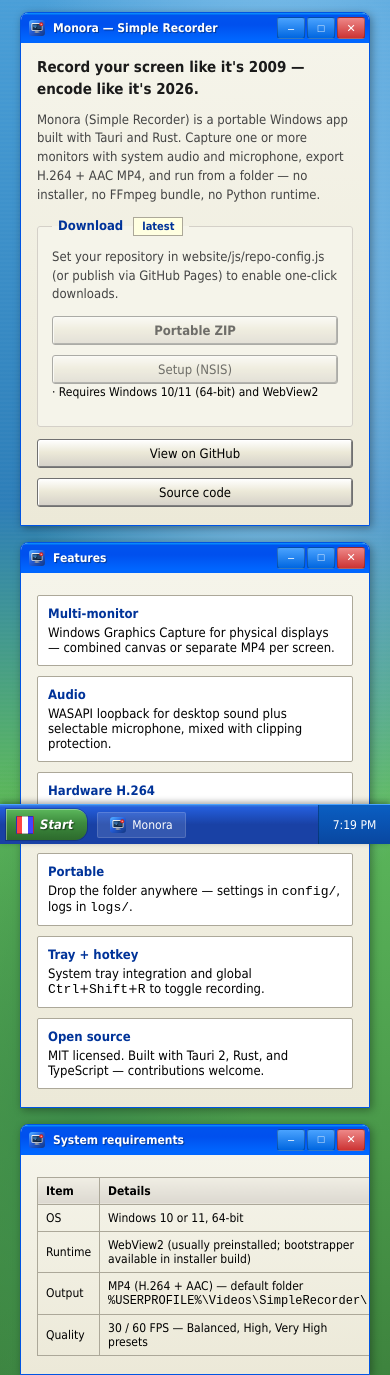
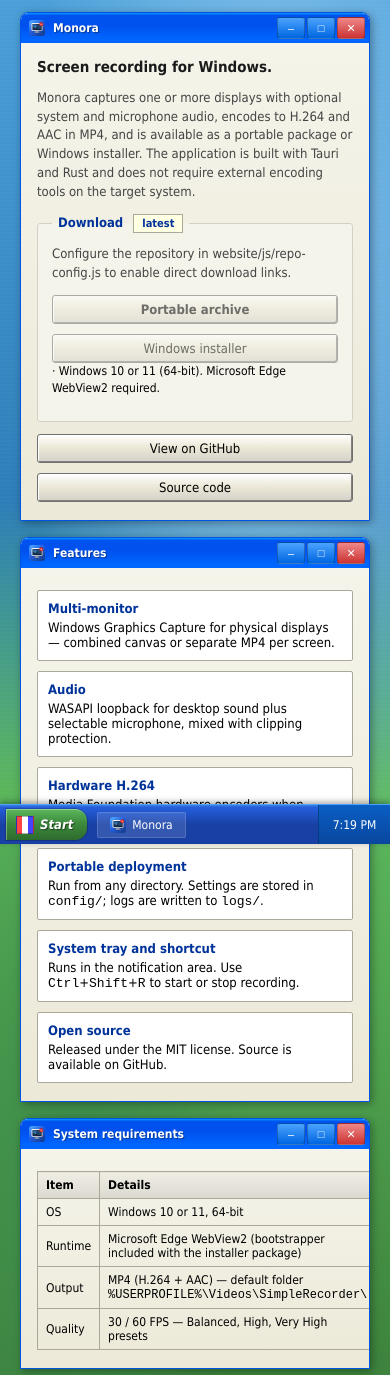
Before and after one commit to hardikkanajariya-in/Monora, a website built with Vite: page website/index.html in a window 390 px wide. Shown: the top 1375 px of the page. Built offline with nearby package versions, Linux system fonts and the light colour scheme.

Commit message:
Refactor project branding to "Monora" by updating titles and descriptions across HTML, CSS, and TypeScript files. Enhanced UI elements for recording status and buttons, and improved website content for clarity and consistency.

```diff
--- a/src-tauri/tauri.conf.json
+++ b/src-tauri/tauri.conf.json
@@ -12,7 +12,7 @@
   "app": {
     "windows": [
       {
-        "title": "Monora — Simple Recorder",
+        "title": "Monora",
         "width": 400,
         "height": 620,
         "resizable": true,
--- a/website/css/winclassic.css
+++ b/website/css/winclassic.css
@@ -1,4 +1,4 @@
-/* Monora landing — lightweight Windows 7 / XP classic desktop */
+/* Monora landing page — classic Windows desktop theme */
 
 @font-face {
   font-family: "TahomaLocal";
--- a/website/index.html
+++ b/website/index.html
@@ -5,9 +5,9 @@
     <meta name="viewport" content="width=device-width, initial-scale=1.0" />
     <meta
       name="description"
-      content="Monora — lightweight portable Windows screen recorder. Multi-monitor capture, system audio, hardware H.264, no FFmpeg required."
+      content="Monora is a portable screen recorder for Windows with multi-monitor capture, system and microphone audio, and H.264 MP4 export."
     />
-    <title>Monora — Screen Recorder for Windows</title>
+    <title>Monora | Screen Recorder for Windows</title>
     <link rel="icon" href="assets/monora-icon.svg" type="image/svg+xml" />
     <link rel="stylesheet" href="css/winclassic.css" />
   </head>
@@ -28,7 +28,7 @@
         <article class="win win--wide" id="welcome">
           <header class="titlebar">
             <img class="titlebar-icon" src="assets/monora-icon.svg" width="16" height="16" alt="" />
-            <span class="titlebar-text">Monora — Simple Recorder</span>
+            <span class="titlebar-text">Monora</span>
             <div class="titlebar-controls" aria-hidden="true">
               <button type="button" class="titlebar-btn">&#8211;</button>
               <button type="button" class="titlebar-btn">&#9633;</button>
@@ -37,12 +37,13 @@
           </header>
           <div class="win-body">
             <p class="lead">
-              <strong>Record your screen like it's 2009 — encode like it's 2026.</strong>
+              <strong>Screen recording for Windows.</strong>
             </p>
             <p class="muted">
-              Monora (Simple Recorder) is a portable Windows app built with Tauri and Rust. Capture one or
-              more monitors with system audio and microphone, export H.264 + AAC MP4, and run from a folder —
-              no installer, no FFmpeg bundle, no Python runtime.
+              Monora captures one or more displays with optional system and microphone audio, encodes to
+              H.264 and AAC in MP4, and is available as a portable package or Windows installer. The
+              application is built with Tauri and Rust and does not require external encoding tools on the
+              target system.
             </p>
 
             <fieldset class="groupbox">
@@ -56,7 +57,7 @@
                   aria-disabled="true"
                   rel="noopener"
                 >
-                  Portable ZIP
+                  Portable archive
                 </a>
                 <a
                   id="download-installer"
@@ -65,12 +66,12 @@
                   aria-disabled="true"
                   rel="noopener"
                 >
-                  Setup (NSIS)
+                  Windows installer
                 </a>
               </div>
               <p class="footer-links">
                 <a id="releases-fallback" href="https://github.com" hidden>All releases</a>
-                · Requires Windows 10/11 (64-bit) and WebView2
+                · Windows 10 or 11 (64-bit). Microsoft Edge WebView2 required.
               </p>
             </fieldset>
 
@@ -103,19 +104,19 @@
               </div>
               <div class="feature-tile">
                 <strong>Hardware H.264</strong>
-                Media Foundation encoders when your GPU drivers support them; sensible software fallback.
+                Media Foundation hardware encoders when available, with a software fallback path.
               </div>
               <div class="feature-tile">
-                <strong>Portable</strong>
-                Drop the folder anywhere — settings in <code>config/</code>, logs in <code>logs/</code>.
+                <strong>Portable deployment</strong>
+                Run from any directory. Settings are stored in <code>config/</code>; logs are written to <code>logs/</code>.
               </div>
               <div class="feature-tile">
-                <strong>Tray + hotkey</strong>
-                System tray integration and global <kbd>Ctrl</kbd>+<kbd>Shift</kbd>+<kbd>R</kbd> to toggle recording.
+                <strong>System tray and shortcut</strong>
+                Runs in the notification area. Use <kbd>Ctrl</kbd>+<kbd>Shift</kbd>+<kbd>R</kbd> to start or stop recording.
               </div>
               <div class="feature-tile">
                 <strong>Open source</strong>
-                MIT licensed. Built with Tauri 2, Rust, and TypeScript — contributions welcome.
+                Released under the MIT license. Source is available on GitHub.
               </div>
             </div>
           </div>
@@ -146,7 +147,7 @@
                 </tr>
                 <tr>
                   <td>Runtime</td>
-                  <td>WebView2 (usually preinstalled; bootstrapper available in installer build)</td>
+                  <td>Microsoft Edge WebView2 (bootstrapper included with the installer package)</td>
                 </tr>
                 <tr>
                   <td>Output</td>
--- a/website/js/main.js
+++ b/website/js/main.js
@@ -68,10 +68,10 @@
     }
     if (statusEl) {
       if (releaseUrl) {
-        statusEl.innerHTML = `Latest build from <a href="${releaseUrl}" target="_blank" rel="noopener">GitHub Releases</a>.`;
+        statusEl.innerHTML = `Current release: <a href="${releaseUrl}" target="_blank" rel="noopener">GitHub Releases</a>.`;
       } else if (!REPO) {
         statusEl.textContent =
-          "Set your repository in website/js/repo-config.js (or publish via GitHub Pages) to enable one-click downloads.";
+          "Configure the repository in website/js/repo-config.js to enable direct download links.";
       }
     }
   }
@@ -83,7 +83,7 @@
     }
 
     const statusEl = $("#download-status");
-    if (statusEl) statusEl.textContent = "Checking for the latest release…";
+    if (statusEl) statusEl.textContent = "Loading release information…";
 
     try {
       const res = await fetch(`https://api.github.com/repos/${REPO}/releases/latest`, {
@@ -104,12 +104,12 @@
       });
 
       if (!portable && !installer && statusEl) {
-        statusEl.textContent = "No release assets yet. Run the Release workflow by pushing a v* tag.";
+        statusEl.textContent = "No release packages are published yet. See GitHub Releases for updates.";
       }
     } catch {
       if (statusEl) {
         statusEl.textContent =
-          "Could not load releases from GitHub. You can still browse the repository releases page.";
+          "Release information could not be loaded. Download builds from the GitHub Releases page.";
       }
       const releasesLink = $("#releases-fallback");
       if (releasesLink && REPO) {
```
Also changed, not shown: index.html (+1 -1 lines), src/main.ts (+4 -4 lines), src/styles.css (+12 -0 lines), 1 other file.
